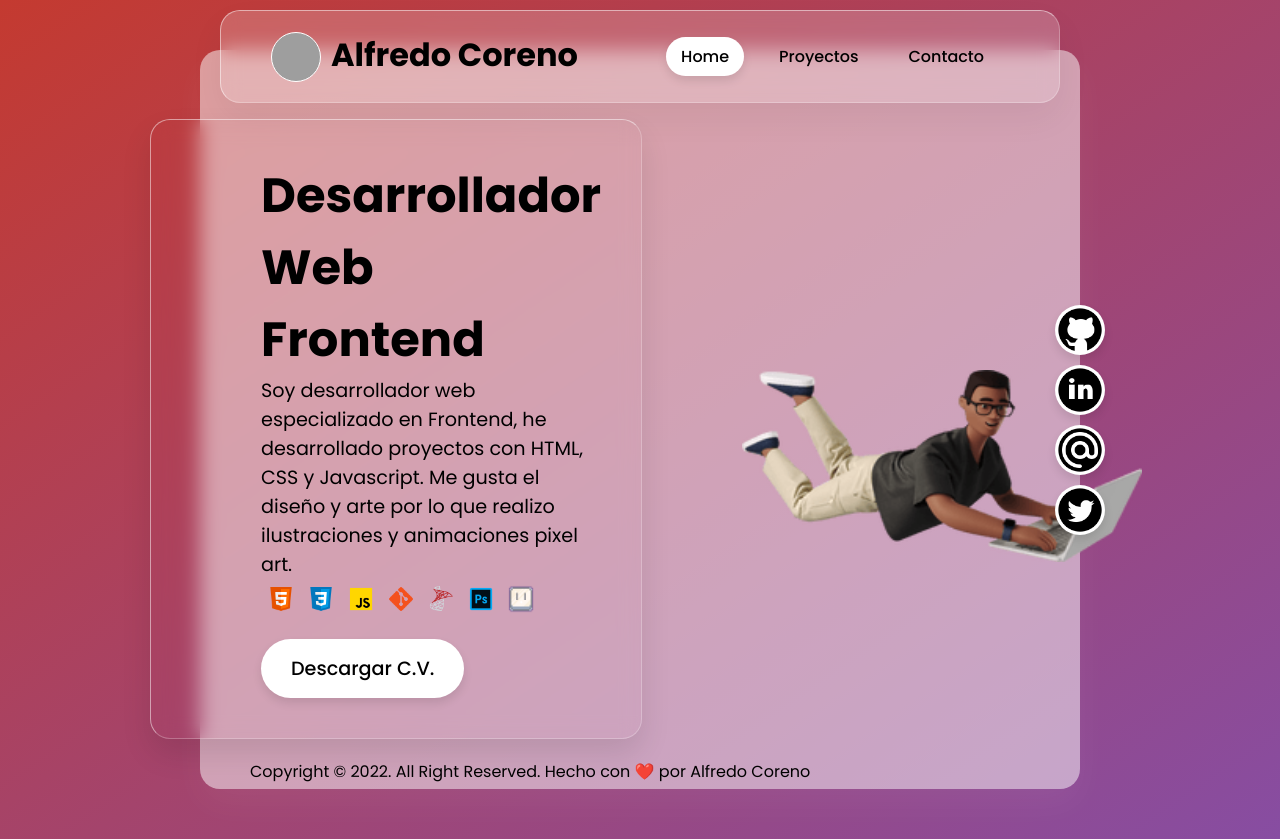
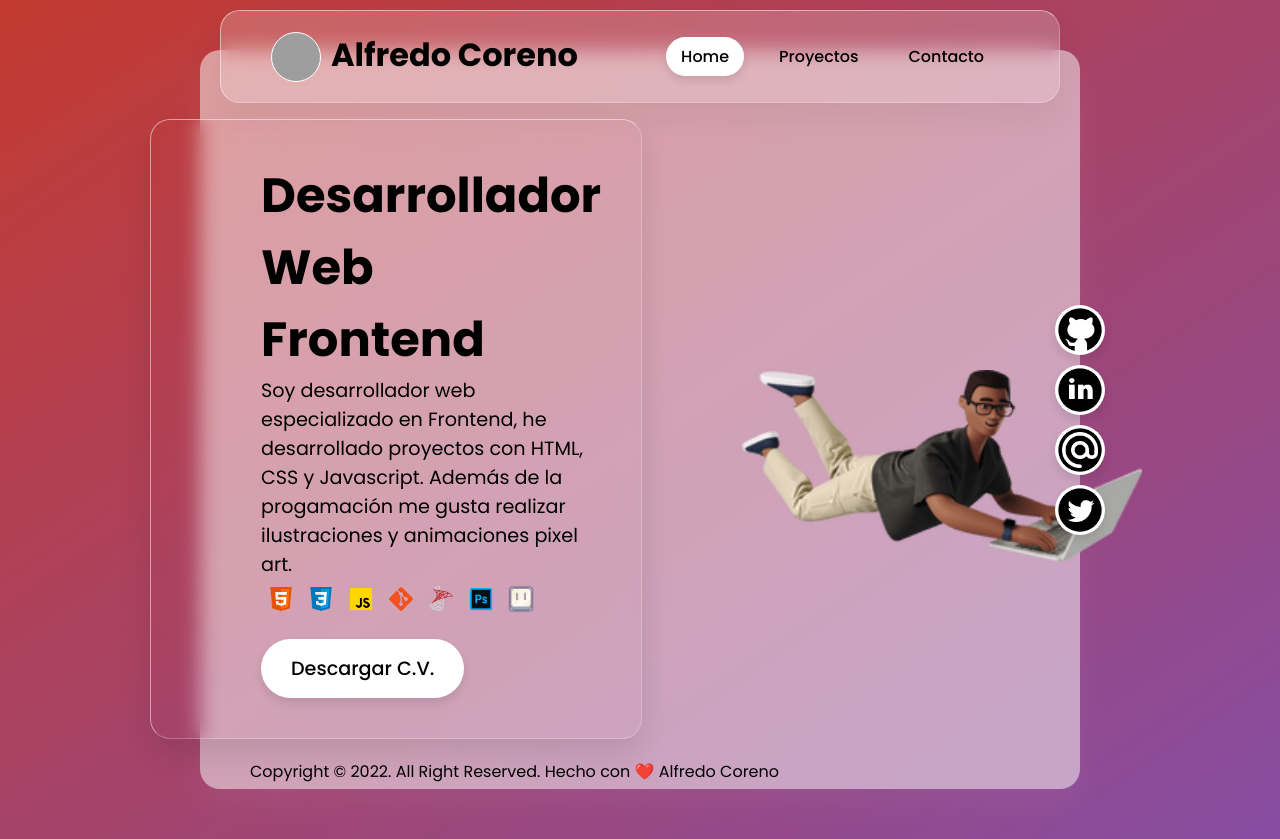
Before and after one commit to fredo-code/fredo-code.github.io, a plain HTML site: page index.html in a window 1280 px wide. Drawn offline with Linux system fonts and the light colour scheme; grey boxes are pictures that could not be loaded.

Commit message:
modificación a parrafón de página

```diff
--- a/index.html
+++ b/index.html
@@ -21,7 +21,7 @@
             </header>
             <div class="content">
                 <h2>Desarrollador Web Frontend</h2>
-                <p>Soy desarrollador web especializado en Frontend, he desarrollado proyectos con HTML, CSS y Javascript. Me gusta el diseño y arte por lo que realizo ilustraciones y animaciones pixel art.</p>
+                <p>Soy desarrollador web especializado en Frontend, he desarrollado proyectos con HTML, CSS y Javascript. Además de la progamación me gusta realizar ilustraciones y animaciones pixel art.</p>
                 <div class="icono-tecnologia">
                     <p  class="html"><span></span></p>
                     <p  class="css"><span></span></p>
@@ -42,7 +42,7 @@
                 <li><a href="mailto:acoreno.19@gmail.com"><img src="./assets/icons8-correo-electrónico-registrarse-90.png" alt=""></a></li>
                 <li><a href="https://twitter.com/fredo_core"><img src="./assets/icons8-twitter-circled-90.png" alt=""></a></li>
             </ul>
-            <p class="copyrightText">Copyright © 2022. All Right Reserved. Hecho con ❤️ por Alfredo Coreno</p>
+            <p class="copyrightText">Copyright © 2022. All Right Reserved. Hecho con ❤️ Alfredo Coreno</p>
         </div>
     </section>
 </body>
```
